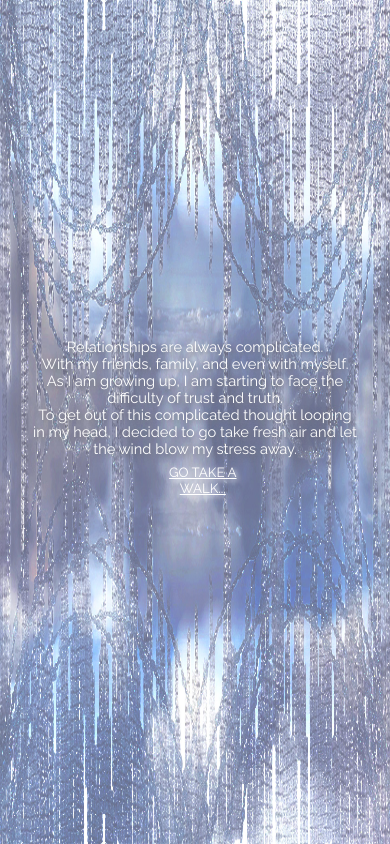
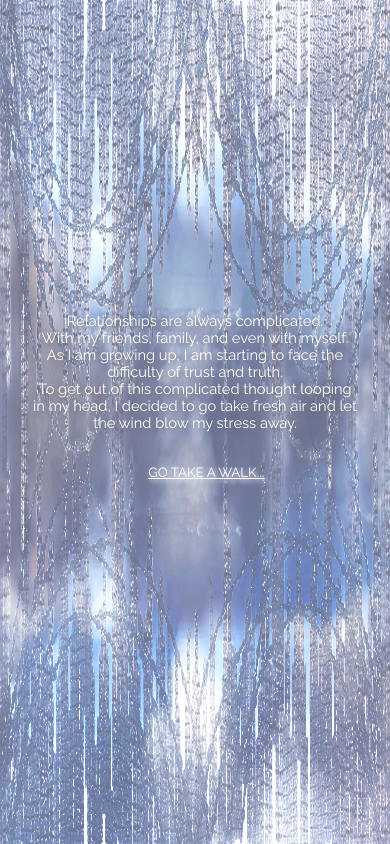
Before and after one commit to AoiSejima/storytelling, a plain HTML site: page index.html in a window 390 px wide. Drawn offline with Linux system fonts and the light colour scheme.

Commit message:
media iphone

```diff
--- a/style.css
+++ b/style.css
@@ -48,13 +48,13 @@ a {
 @media (max-width: 768px) {
     p {
         font-size: 11pt;
-        margin: 40vh 8vw auto 8vw;
+        margin: 37vh 8vw auto 8vw;
         text-shadow: 2px 2px 6px rgb(112, 112, 112);
     }
 
     a {
         font-size: 10pt;
-        margin: 55vh 34vw auto 38vw;
+        margin: 55vh 32vw auto 38vw;
         text-shadow: 2px 2px 5px white;
     }
 }
```
